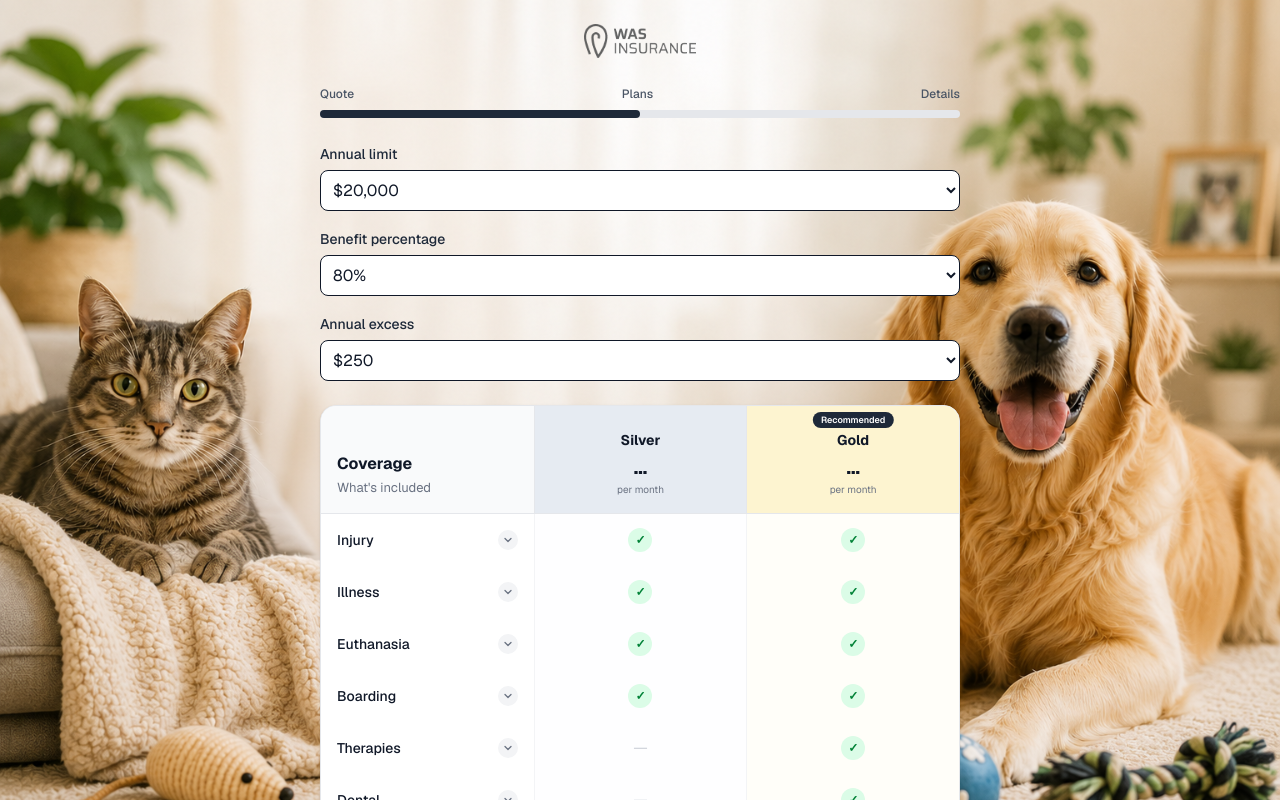
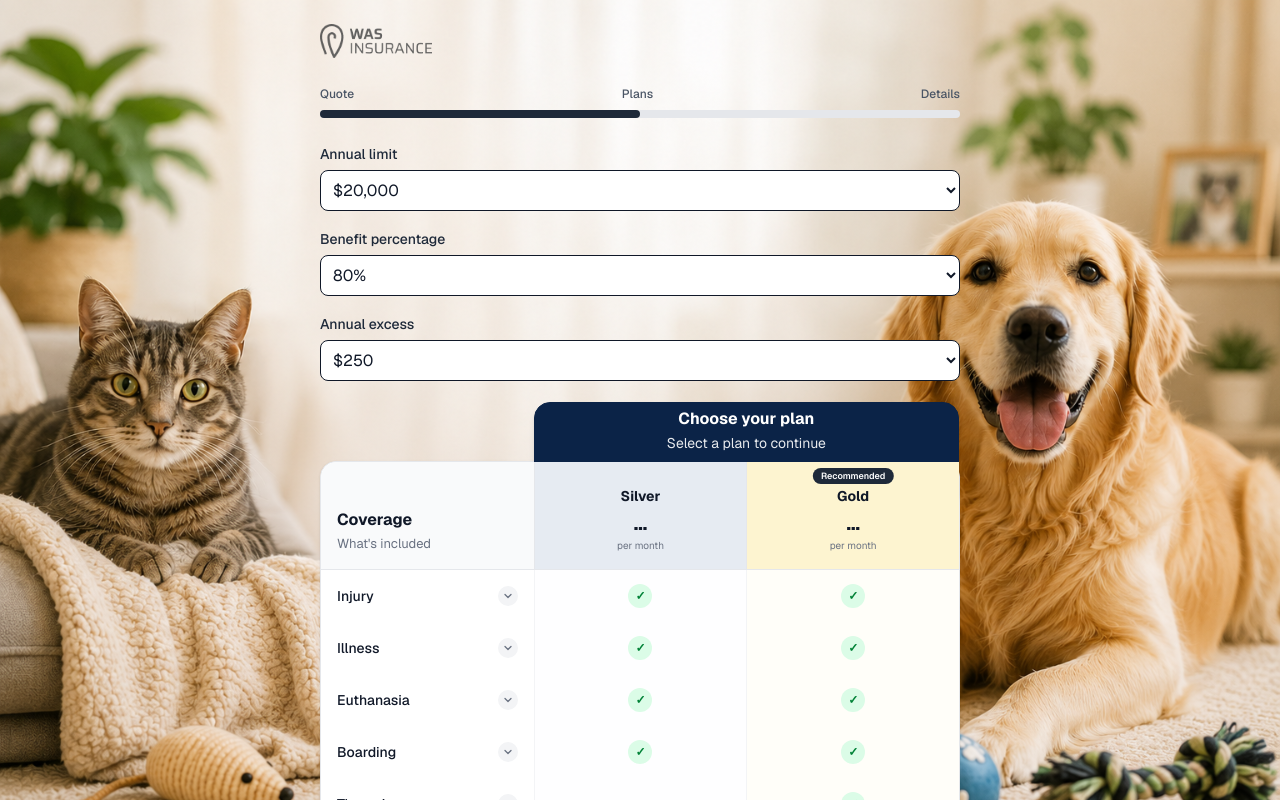
Before and after one commit to pvu0452/pet_insurance, a Next.js app: page /plans in a window 1280 px wide. Shown: the top 800 px of the page. Built offline with nearby package versions, Linux system fonts and the light colour scheme.

Commit message:
Update plan comparison card styling

```diff
--- a/app/plans/page.tsx
+++ b/app/plans/page.tsx
@@ -34,8 +34,8 @@ const plans: Record<
   PlanKey,
   { label: string; included: number[] }
 > = {
-  upgraded: { label: "Silver", included: [0,1,2,3] },
-  gold: { label: "Gold", included: [0,1,2,3,4,5,6] },
+  upgraded: { label: "Silver", included: [0, 1, 2, 3] },
+  gold: { label: "Gold", included: [0, 1, 2, 3, 4, 5, 6] },
 };
 
 /* -----------------------------
@@ -78,29 +78,24 @@ export default function PlanComparisonPage() {
         diffTime / (1000 * 60 * 60 * 24)
       );
 
-      return `${totalDays} ${
-        totalDays === 1 ? "day" : "days"
+      return `${totalDays} ${totalDays === 1 ? "day" : "days"
         }`;
     }
 
     // Less than 1 year old
     if (years === 0) {
-      return `${months} ${
-        months === 1 ? "month" : "months"
+      return `${months} ${months === 1 ? "month" : "months"
         }`;
     }
 
     // 1 year or older
     if (months === 0) {
-      return `${years} ${
-        years === 1 ? "year" : "years"
+      return `${years} ${years === 1 ? "year" : "years"
         }`;
     }
 
-    return `${years} ${
-      years === 1 ? "year" : "years"
-    }, ${months} ${
-      months === 1 ? "month" : "months"
+    return `${years} ${years === 1 ? "year" : "years"
+      }, ${months} ${months === 1 ? "month" : "months"
       }`;
   };
 
@@ -255,8 +250,7 @@ const petQuoteData: PetQuote[] = quotePets.map(
               const originalPet = petDetails?.pets?.[index];
 
               return {
-      name: originalPet?.name || `Pet ${index + 1}`,
-
+                name: originalPet?.name,
                 type:
                   originalPet?.petType === "dog"
                     ? "Dog"
@@ -359,7 +353,7 @@ return (
         {/* LOGO */}
         <img
           src="/was-logo.min.webp"
-            className="w-28 opacity-70 mb-4 mx-auto"
+          className="w-28 opacity-70 mb-4"
         />
 
         {/* PROGRESS BAR */}
@@ -453,12 +447,60 @@ return (
 
 
 
+        {/* COVERAGE */}
+        <div className="mt-20 bg-white border border-gray-200 rounded-2xl shadow-sm overflow-visible">
 
-          {/* COVERAGE */}
-          <div className="mt-5 bg-white border border-gray-200 rounded-2xl overflow-hidden shadow-sm">
+        {/* COVERAGE HEADER AREA */}
+        <div className="relative">
 
-            {/* TABLE HEADER */}
-            <div className="grid grid-cols-[1.2fr_0.9fr_0.9fr] sm:grid-cols-3 bg-gray-50 border-b border-gray-200">
+          {/* CARD BEHIND SILVER + GOLD */}
+          <div
+            className="
+              absolute
+              right-0
+              -top-15
+              w-[66.66%]
+              h-24
+              bg-[#0b2347]
+              border
+              border-[#0b2347]
+              rounded-t-2xl
+              shadow-md
+              z-0
+              flex
+              items-start
+              justify-center
+              text-center
+              pt-1
+            "
+>
+            <div>
+              <div className="text-base font-bold text-white">
+                Choose your plan
+              </div>
+
+              <div className="text-sm text-white/90 mt-0.5">
+                {petDetails?.pets?.length > 1
+                  ? "Select a plan for all pets"
+                  : "Select a plan to continue"}
+              </div>
+            </div>
+          </div>
+
+          {/* TABLE HEADER IN FRONT */}
+          <div
+            className="
+              relative
+              z-10
+              grid
+              grid-cols-[1.2fr_0.9fr_0.9fr]
+              sm:grid-cols-3
+              bg-gray-50
+              border-b
+              border-gray-200
+              rounded-tl-2xl
+            "
+          >
 
             {/* COVERAGE HEADER */}
             <div className="px-4 py-4 flex items-end">
@@ -466,6 +508,7 @@ return (
                 <div className="text-base font-bold text-gray-900">
                   Coverage
                 </div>
+
                 <div className="text-[13px] text-gray-500 mt-0.5">
                   {petDetails?.pets?.length > 1
                     ? "Select a plan for all pets"
@@ -474,7 +517,7 @@ return (
               </div>
             </div>
 
-              {/* PLAN HEADERS */}
+            {/* SILVER / GOLD */}
             {(Object.keys(plans) as PlanKey[]).map((p) => {
               const isSelected = selectedPlan === p;
               const isGold = p === "gold";
@@ -513,7 +556,6 @@ return (
                   `}
                 >
 
-                    {/* RECOMMENDED */}
                   {isGold && (
                     <div className="absolute -top-0 left-1/2 -translate-x-1/2">
                       <span
@@ -537,9 +579,12 @@ return (
                   )}
 
                   <div className="mt-2">
+
                     <div
                       className={`text-sm font-bold ${
-                          isSelected ? "text-white" : "text-gray-900"
+                        isSelected
+                          ? "text-white"
+                          : "text-gray-900"
                       }`}
                     >
                       {plans[p].label}
@@ -547,7 +592,9 @@ return (
 
                     <div
                       className={`mt-1 text-lg font-extrabold ${
-                          isSelected ? "text-white" : "text-gray-900"
+                        isSelected
+                          ? "text-white"
+                          : "text-gray-900"
                       }`}
                     >
                       {loading || prices[p] === null
@@ -564,11 +611,14 @@ return (
                     >
                       per month
                     </div>
+
                   </div>
 
                 </div>
               );
             })}
+
+          </div>
 
         </div>
 
@@ -594,8 +644,7 @@ return (
             last:border-b-0
             cursor-pointer
             transition
-                      ${
-                        isOpen
+            ${isOpen
                       ? "bg-gray-200"
                       : "hover:bg-gray-50"
                     }
@@ -663,8 +712,7 @@ return (
               border-l
               border-gray-100
               transition
-                        ${
-                          selectedPlan === "upgraded"
+              ${selectedPlan === "upgraded"
                         ? "bg-slate-200/70"
                         : "bg-slate-50/20"
                       }
@@ -703,8 +751,7 @@ return (
               border-l
               border-gray-100
               transition
-                        ${
-                          selectedPlan === "gold"
+              ${selectedPlan === "gold"
                         ? "bg-amber-100/60"
                         : "bg-amber-50/30"
                       }
@@ -775,19 +822,9 @@ return (
           </div>
         )}
         {petDetails?.pets?.length > 1 && (
-          <div className="mt-6 bg-white border border-gray-200 rounded-2xl overflow-hidden shadow-sm">
+          <>
+            {/* TABLE HEADER */}
 
-            <div className="px-4 py-4 bg-gray-50 border-b border-gray-200">
-              <h3 className="text-sm font-bold text-gray-900">
-                Compare Plans for Each Pet
-              </h3>
-
-              <p className="text-[13px] text-gray-500 mt-1">
-                Optional: Select Silver or Gold for each pet. You can mix and match plans.
-              </p>
-            </div>
-
-            {/* TABLE HEADER */}
             <div className="grid grid-cols-[25%_25%_25%_25%] bg-gray-50 border-b border-gray-200">
 
               <div className="px-4 py-3 text-[10px] font-semibold text-gray-500">
@@ -821,8 +858,7 @@ return (
                   border-l
                   border-gray-200
                   transition
-                  ${
-                    petDetails?.pets?.some(
+                  ${petDetails?.pets?.some(
                   (_: any, index: number) => selectedPlans[index] === "upgraded"
                 )
                     ? "bg-gray-800 text-white"
@@ -856,8 +892,7 @@ return (
                   border-l
                   border-gray-200
                   transition
-                  ${
-                    petDetails?.pets?.some(
+                  ${petDetails?.pets?.some(
                   (_: any, index: number) => selectedPlans[index] === "gold"
                 )
                     ? "bg-gray-800 text-white"
@@ -911,8 +946,7 @@ return (
                       border-l
                       border-gray-100
                       transition
-                      ${
-                        selectedPlans[index] === "upgraded"
+                      ${selectedPlans[index] === "upgraded"
                         ? "bg-slate-200/70"
                         : "bg-slate-50/20 hover:bg-slate-100"
                       }
@@ -938,8 +972,7 @@ return (
                       border-l
                       border-gray-100
                       transition
-                      ${
-                        selectedPlans[index] === "gold"
+                      ${selectedPlans[index] === "gold"
                         ? "bg-amber-100/60"
                         : "bg-amber-50/30 hover:bg-amber-100/50"
                       }
@@ -978,8 +1011,7 @@ return (
               </div>
 
             </div>
-
-          </div>
+          </>
         )}
 
         {/* BACK / NEXT BUTTONS */}
@@ -1036,7 +1068,7 @@ return (
 
         </div>
 
-      </div>
-    </div>
+      </div >
+    </div >
   );
 }
```
Lines whose indentation alone changed are shown as unchanged.
